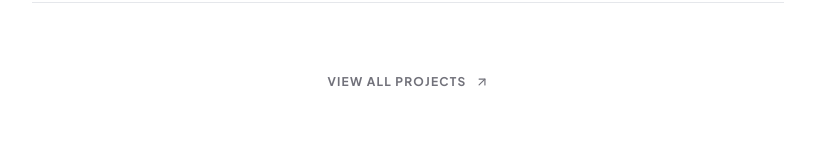
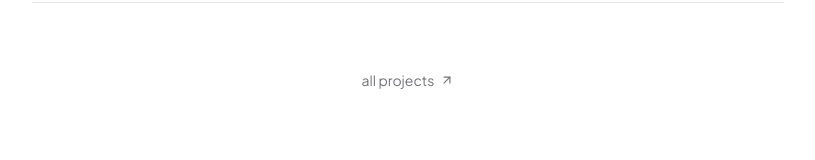
Before and after one commit to shubham-pathak1/portfolio, a React (Vite) app: page / in a window 1280 px wide. Shown: the part 1451-1611 px from the top of the page, without its empty margins (232-1047 px from the left). Built offline with nearby package versions, Linux system fonts and the light colour scheme.

Commit message:
chore(btn): ui

```diff
--- a/src/components/sections/Projects.tsx
+++ b/src/components/sections/Projects.tsx
@@ -85,9 +85,9 @@ export const Projects = () => {
             <div className="mt-16 text-center">
                 <Link
                     to="/projects"
-                    className="inline-flex items-center gap-2 text-xs font-bold text-text-secondary hover:text-text-primary transition-colors uppercase tracking-widest"
+                    className="inline-flex items-center gap-1.5 text-sm text-text-secondary hover:text-text-primary transition-colors"
                 >
-                    View All Projects
+                    all projects
                     <ArrowUpRight size={14} />
                 </Link>
             </div>
```
